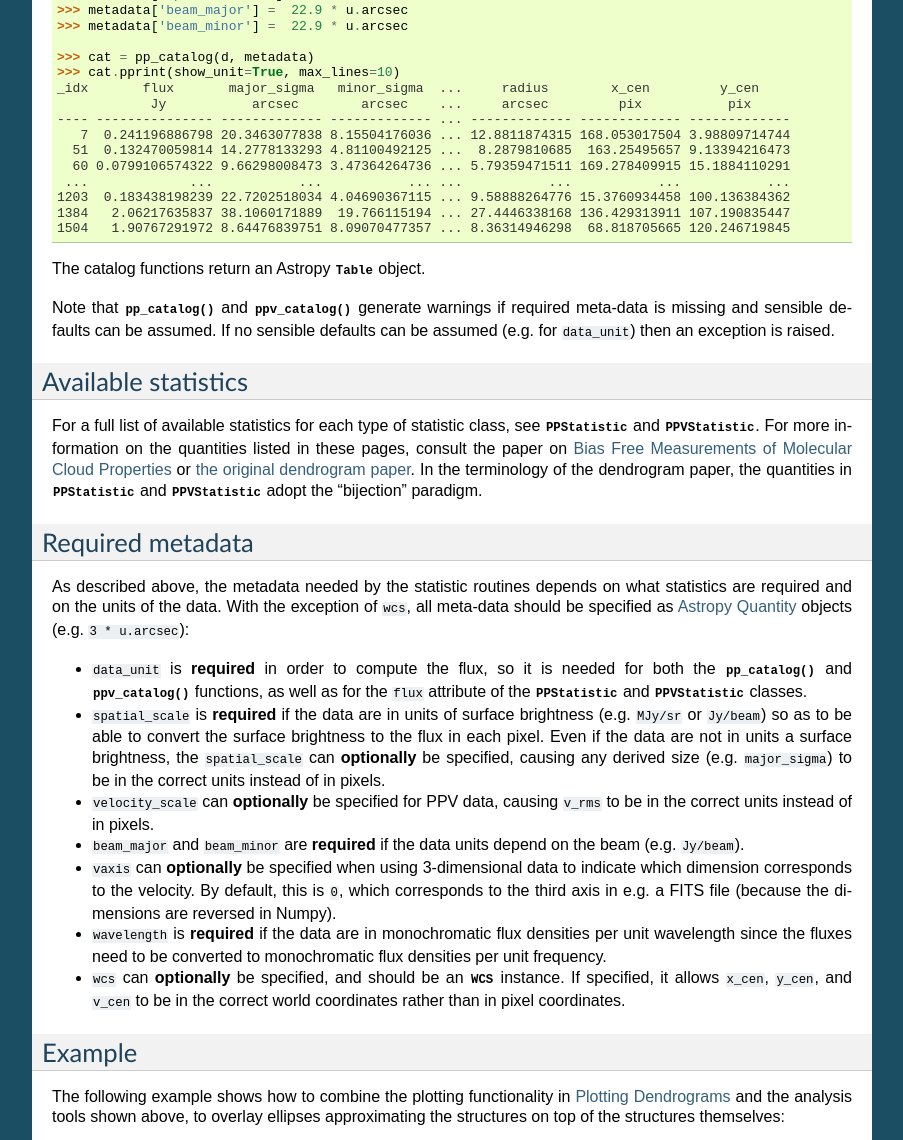
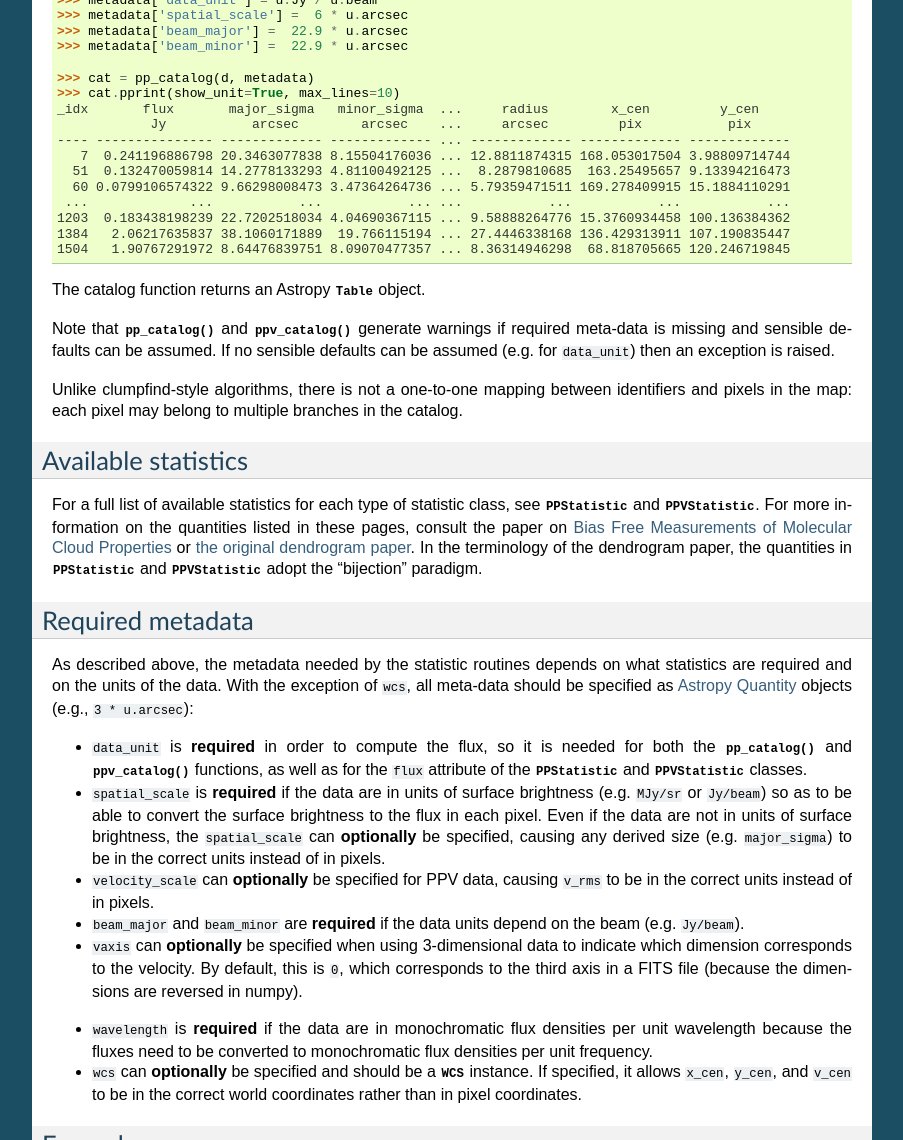
Before and after one commit to dendrograms/astrodendro, a Sphinx documentation site: the page built from docs/catalog.rst, in a window 1280 px wide and 1400 px high, scrolled down 1804 px, cut to the strip 0-1140 px from the top of the window. Shown: the whole strip, without its empty margins (198-1101 px from the left). Built offline with Sphinx 7.4.7, drawn with Linux system fonts in a browser that asks for light colours; some of the changed text lies outside the part shown.

Commit message:
plotting: some unit fixes, mostly style again

```diff
--- a/docs/catalog.rst
+++ b/docs/catalog.rst
@@ -4,7 +4,7 @@
 For 2D position-position (PP) and 3D position-position-velocity (PPV)
 observational data, the :doc:`api/astrodendro.analysis` module can be used to
 compute basic properties for each Dendrogram structure. There are two ways to
-compute statistics - on a structure-by-structure basis, and as a catalog, both
+compute statistics - on a structure-by-structure basis and as a catalog, both
 of which are described below.
 
 Deriving statistics for individual structures
@@ -53,7 +53,7 @@
 (:download:`L1551_scuba_850mu.fits`) of a SCUBA 850 micron map from the `SCUBA
 Legacy Catalog
 <http://www3.cadc-ccda.hia-iha.nrc-cnrc.gc.ca/community/scubalegacy/>`_. This
-map has a pixel scale of 6 arcseconds per pixel, and a circular beam with a
+map has a pixel scale of 6 arcseconds per pixel and a circular beam with a
 full-width at half maximum (FWHM) of 22.9 arcseconds. First, we compute the
 dendrogram as usual::
 
@@ -68,14 +68,15 @@
     >>> metadata = {}
     >>> metadata['data_unit'] = u.Jy / u.beam
     >>> metadata['spatial_scale'] =  6 * u.arcsec
-    >>> metadata['beam_major'] =  22.9 * u.arcsec
-    >>> metadata['beam_minor'] =  22.9 * u.arcsec
+    >>> metadata['beam_major'] =  22.9 * u.arcsec # FWHM
+    >>> metadata['beam_minor'] =  22.9 * u.arcsec # FWHM
 
 Note that the meta-data required depends on the units of the data and whether
 you are working in position-position or position-position-velocity (see
 `Required metadata`_).
 
-Finally, as before, we use the :class:`~astrodendro.analysis.PPStatistic` class to extract properties for the first structure::
+Finally, as before, we use the :class:`~astrodendro.analysis.PPStatistic` class to extract properties for the first structure.
+Note that the major/minor axes are beam-deconvolved values, i.e. (FWHM(measured)^2 - FWHM(beam)^2)^(1/2)::
 
     >>> from astrodendro.analysis import PPStatistic
     >>> stat = PPStatistic(d.trunk[0], metadata=metadata)
@@ -125,12 +126,16 @@
     1384   2.06217635837 38.1060171889  19.766115194 ... 27.4446338168 136.429313911 107.190835447
     1504   1.90767291972 8.64476839751 8.09070477357 ... 8.36314946298  68.818705665 120.246719845
 
-The catalog functions return an Astropy :class:`~astropy.table.table.Table` object.
+The catalog function returns an Astropy :class:`~astropy.table.table.Table` object.
 
 Note that :func:`~astrodendro.analysis.pp_catalog` and
 :func:`~astrodendro.analysis.ppv_catalog` generate warnings if required
 meta-data is missing and sensible defaults can be assumed. If no sensible
 defaults can be assumed (e.g. for ``data_unit``) then an exception is raised.
+
+Unlike clumpfind-style algorithms, there is not a one-to-one mapping between
+identifiers and pixels in the map: each pixel may belong to multiple branches
+in the catalog.
 
 Available statistics
 --------------------
@@ -152,7 +157,7 @@
 As described above, the metadata needed by the statistic routines depends on
 what statistics are required and on the units of the data. With the exception
 of ``wcs``, all meta-data should be specified as `Astropy Quantity
-<http://docs.astropy.org/en/stable/units/index.html>`_ objects (e.g. ``3 *
+<http://docs.astropy.org/en/stable/units/index.html>`_ objects (e.g., ``3 *
 u.arcsec``):
 
 * ``data_unit`` is **required** in order to compute the flux, so it is needed
@@ -164,7 +169,7 @@
 * ``spatial_scale`` is **required** if the data are in units of surface
   brightness (e.g. ``MJy/sr`` or ``Jy/beam``) so as to be able to convert the
   surface brightness to the flux in each pixel. Even if the data are not in
-  units a surface brightness, the ``spatial_scale`` can **optionally** be
+  units of surface brightness, the ``spatial_scale`` can **optionally** be
   specified, causing any derived size (e.g. ``major_sigma``) to be in the
   correct units instead of in pixels.
 
@@ -176,14 +181,16 @@
 
 * ``vaxis`` can **optionally** be specified when using 3-dimensional data to
   indicate which dimension corresponds to the velocity. By default, this is
-  ``0``, which corresponds to the third axis in e.g. a FITS file (because the
-  dimensions are reversed in Numpy).
+  ``0``, which corresponds to the third axis in a FITS file (because the
+  dimensions are reversed in numpy).
 
+.. this shouldn't really be required: flux density per wavelength should be an
+   allowed output unit
 * ``wavelength`` is **required** if the data are in monochromatic flux
-  densities per unit wavelength since the fluxes need to be converted to
+  densities per unit wavelength because the fluxes need to be converted to
   monochromatic flux densities per unit frequency.
 
-* ``wcs`` can **optionally** be specified, and should be an
+* ``wcs`` can **optionally** be specified and should be a
   :class:`~astropy.wcs.WCS` instance. If specified, it allows ``x_cen``,
   ``y_cen``, and ``v_cen`` to be in the correct world coordinates rather than
   in pixel coordinates.
```
Also changed, not shown: other parts of docs/catalog.rst (+4 -1 lines).
